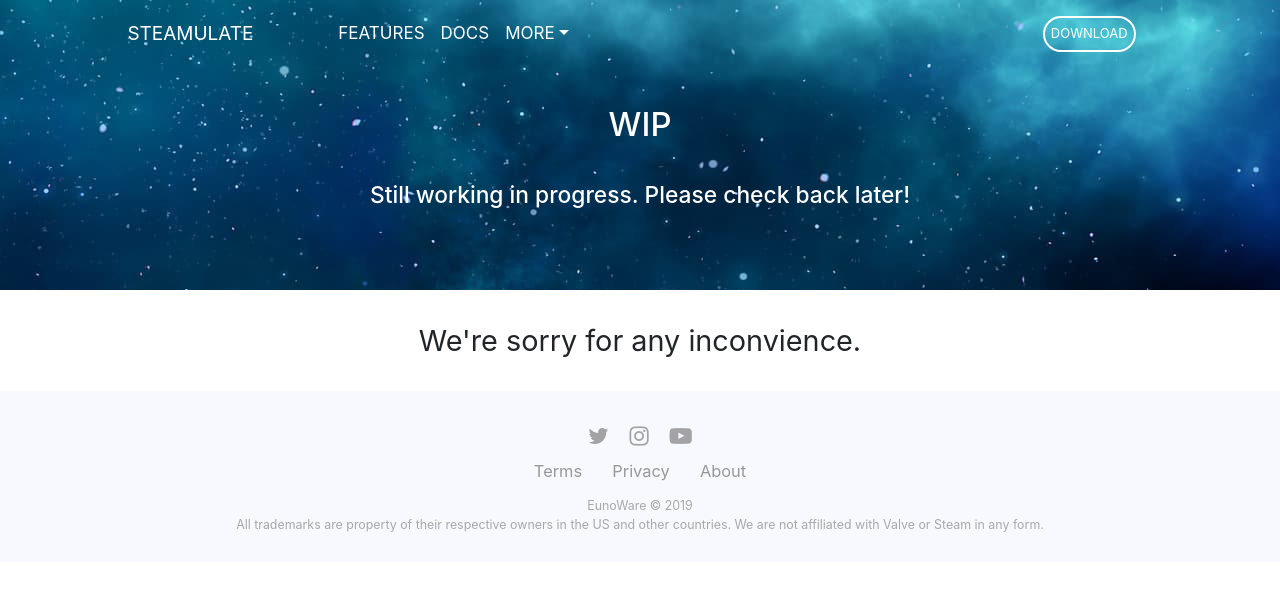
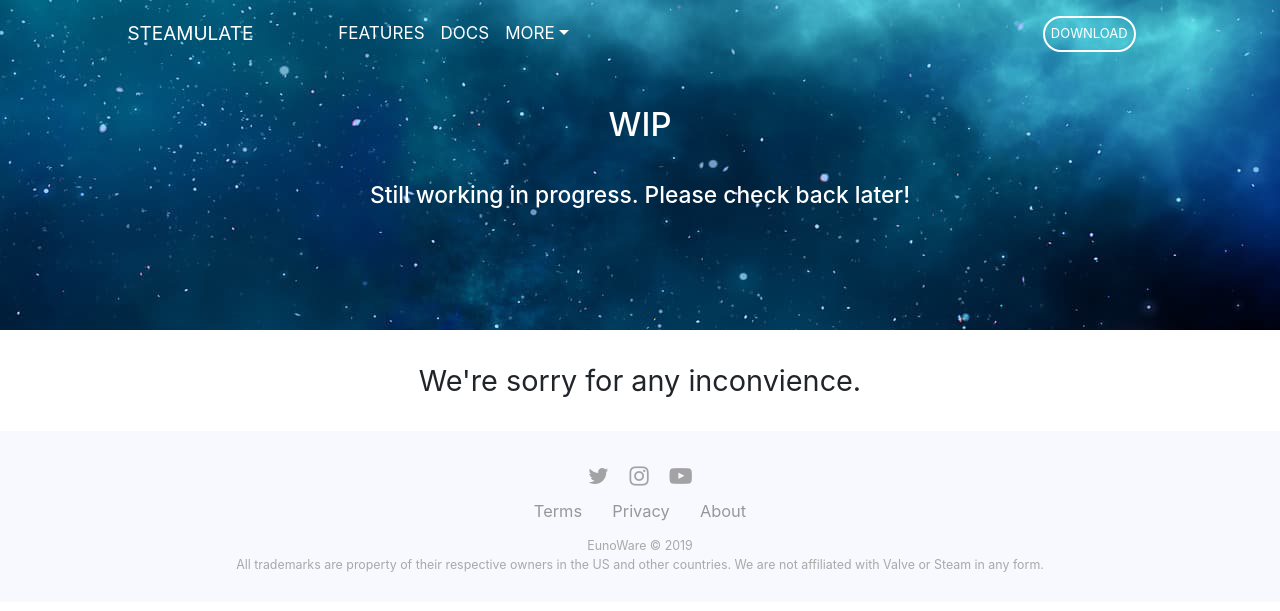
Before and after one commit to raymond-u/Steamulate-Website, a Jekyll site: the page built from wip.html, in a window 1280 px wide. Shown: the top 611 px of the page. Built offline with Jekyll 4.4.1, drawn with Linux system fonts in a browser that asks for light colours; nearby versions of some CDN libraries; comment, search, counter and statistics services are not loaded.

Commit message:
Update style.scss

```diff
--- a/css/style.scss
+++ b/css/style.scss
@@ -345,7 +345,7 @@
 
 .div-header {
   width:100%;
-  height:calc(10vh + 200px);
+  height:calc(10vh + 240px);
 }
 
 .h1-header-title {
```
